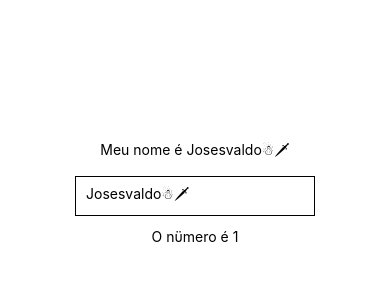
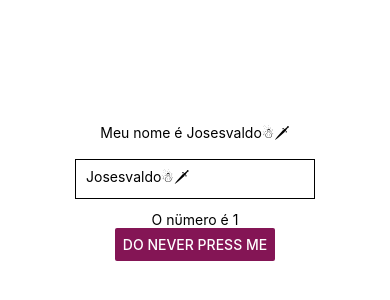
Before and after one commit to nicolascda/ReactHooks, a React Native app: screen / in a window 390 px wide. Shown: the part 230-530 px from the top of the page. Built offline with nearby package versions, Linux system fonts and the light colour scheme.

Commit message:
Testando useState

```diff
--- a/App.tsx
+++ b/App.tsx
@@ -1,10 +1,18 @@
 import { StatusBar } from 'expo-status-bar';
-import { StyleSheet, Text, View, TextInput } from 'react-native';
+import { StyleSheet, Text, View, TextInput, Button } from 'react-native';
 import { useState} from 'react';
 
 export default function App() {
   const [name, setName] = useState("Josesvaldo☃🗡")
   const [number, setNumber] = useState(1)
+
+  const changeNumber = () => {
+    // setNumber( number + 1)
+    // setNumber( number + 1)
+    setNumber((prevNumber) => prevNumber + 1)
+    setNumber((prevNumber) => prevNumber * 2)
+    setNumber((prevNumber) => prevNumber / 3)
+  }
 
   return (
     <View style={styles.container}>
@@ -17,6 +25,11 @@
       />
 
       <Text>O nϋmero é {number}</Text>
+      <Button
+       onPress={changeNumber}
+       title='Do never press me'
+       color='#841555'
+      />
     </View>
   );
 }
```
